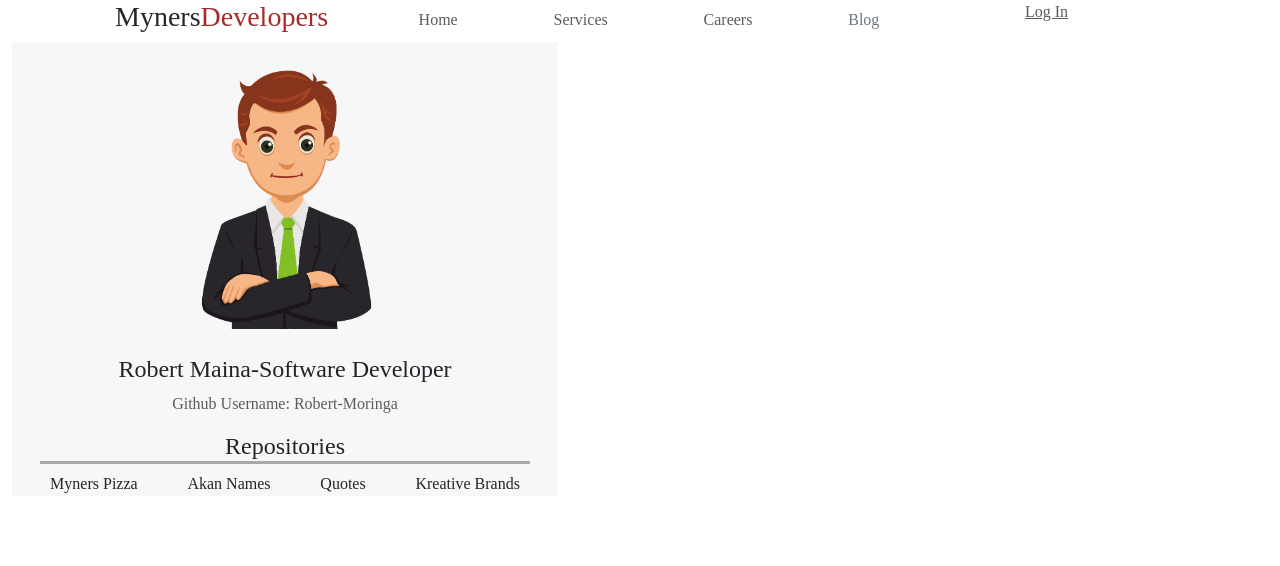
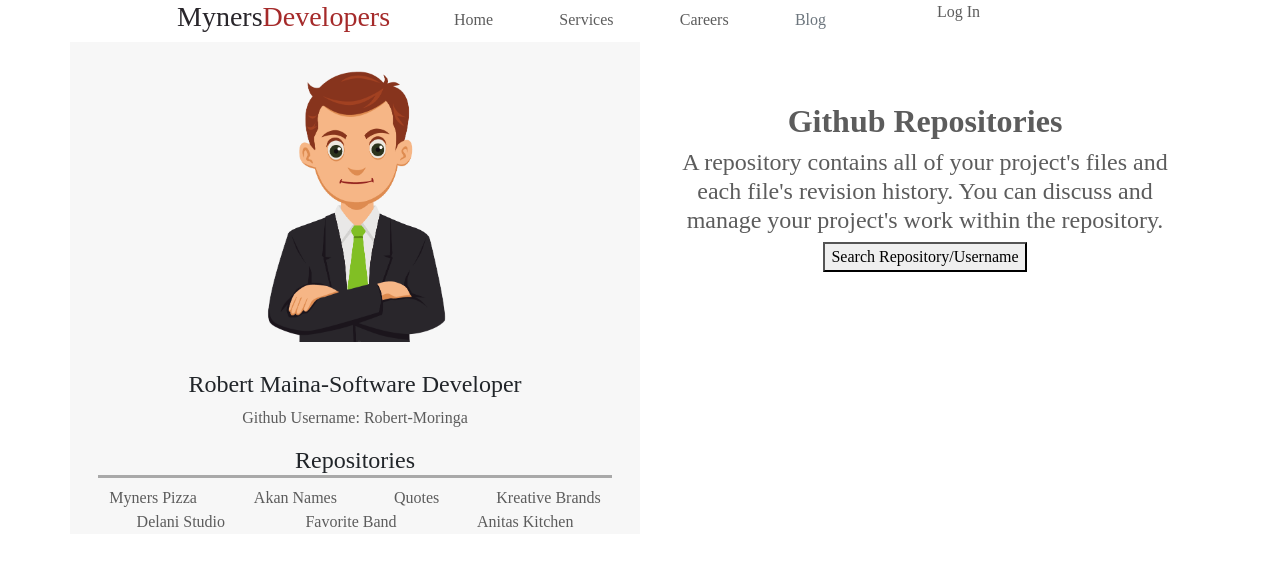
Before and after one commit to Robert-Moringa/Github-Search, an Angular app in the folder Moringa_Core/Github-Search/: page / in a window 1280 px wide. Shown: the top 566 px of the page. Built offline with nearby package versions, Linux system fonts and the light colour scheme; a web font is replaced by a local one.

Commit message:
used a button

```diff
--- a/Moringa_Core/Github-Search/src/app/home/home.component.css
+++ b/Moringa_Core/Github-Search/src/app/home/home.component.css
@@ -5,10 +5,11 @@
 }
 .nav{
     display: flex; justify-content: space-between;
-    margin-left: 15%; margin-right: 15%;
+    margin-left: 13%; margin-right: 13%;
 }
 a{
     color: rgba(92, 92, 92, 1);
+    text-decoration: none;
 }
 
 img{
--- a/Moringa_Core/Github-Search/src/app/home/home.component.html
+++ b/Moringa_Core/Github-Search/src/app/home/home.component.html
@@ -1,12 +1,13 @@
 <header>
-    <div class="container row">
+    <div class="container">
+        <div class="row">
             <div class="col-md-1"></div>
 
             <div class="col-md-2">
                 <h3 style="font-family: 'Zhi Mang Xing', cursive;"><span style="color: rgba(41, 38, 43, 1); ">Myners</span><span style="color: rgba(165, 42, 42, 1);">Developers</span></h3>
             </div>
 
-        <div class="col-md-8 menu">
+            <div class="col-md-6 menu">
                 <ul class="nav">
                     <li class="nav-item">
                     <a class="nav-link active" aria-current="page" href="#">Home</a>
@@ -23,13 +24,15 @@
                 </ul>
             </div>
 
-        <div class="col-md-1">
+            <div class="col-md-2">
                 <p class="log-in"><a href="">Log In</a></p>
             </div>
             <div class="col-md-1"></div>
         </div>
+    </div>
 
-    <div class="container row">
+    <div class="container">
+        <div class="row">
             <div class="col-md-6" style="background-color: rgba(247, 247, 247, 1); text-align: center;">
                 <img src="./assets/profile 2.png" alt="Profile Image here" width="50%">
                 <h4>Robert Maina-Software Developer</h4>
@@ -38,15 +41,25 @@
                 <div class="repositories">
                     <h4 style="border-bottom: solid 3px rgba(92, 92, 92, 0.5); margin-left: 3%; margin-right: 3%;">Repositories</h4>
                     <div class="examples">
-                    <span class="align-middle">Myners Pizza</span>
-                    <span class="align-middle">Akan Names</span>
-                    <span class="align-middle">Quotes</span>
-                    <span class="align-middle">Kreative Brands</span>
+                        <span class="align-middle"><a href="">Myners Pizza</a></span>
+                        <span class="align-middle"><a href="">Akan Names</a></span>
+                        <span class="align-middle"><a href="">Quotes</a></span>
+                        <span class="align-middle"><a href="">Kreative Brands</a></span>
+                    </div>
+                    <div class="examples" style="margin-left: 10%; margin-right: 10%;">
+                        <span class="align-middle"><a href="">Delani Studio</a></span>
+                        <span class="align-middle"><a href="">Favorite Band</a></span>
+                        <span class="align-middle"><a href="">Anitas Kitchen</a></span>
                     </div>
                 </div>
             </div>
 
+            <div class="col-md-6" style="text-align: center;">
+                <h2 class="github" style="color: rgba(92, 92, 92, 1);font-weight: bolder; margin-top: 11%;">Github Repositories</h2>
+                <h4 style="color: rgba(92, 92, 92, 1); margin-left: 5%; margin-right: 5%;">A repository contains all of your project's files and each file's revision history. You can discuss and manage your project's work within the repository.</h4>
 
-        <div class="col-md-6"></div>
+                <button id="search">Search Repository/Username</button>
+            </div>
+        </div>
     </div>
 </header>
```
Lines whose indentation alone changed are shown as unchanged.
